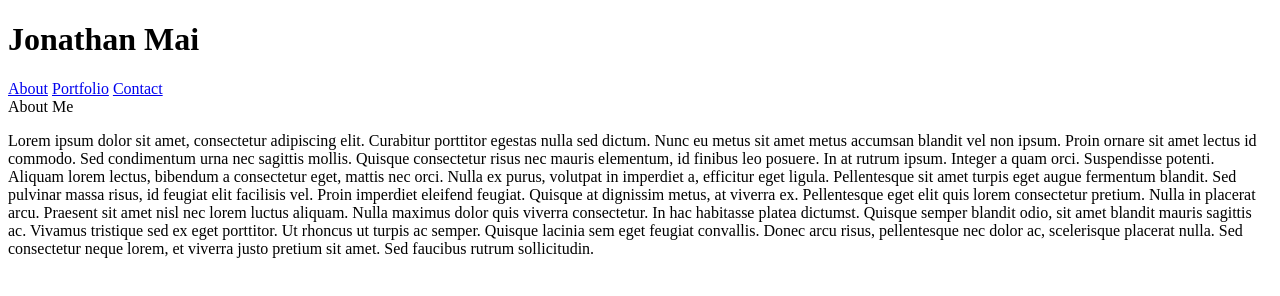
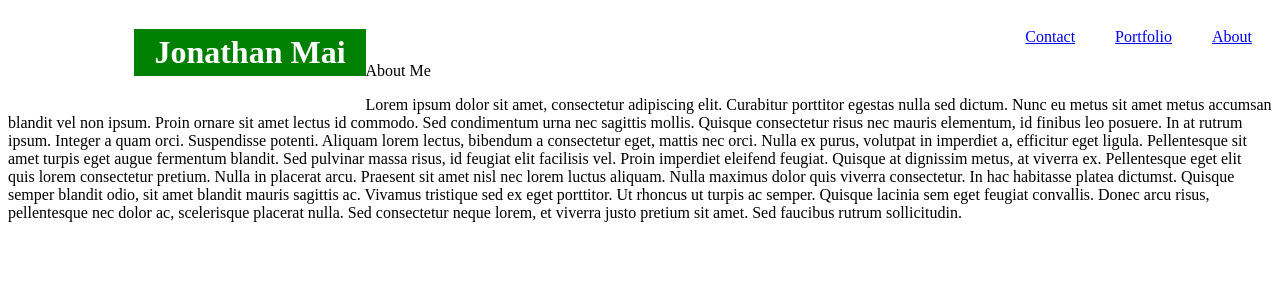
Before and after one commit to hjmai/hjmai.github.io, a plain HTML site: page index.html in a window 1280 px wide. Drawn offline with Linux system fonts and the light colour scheme.

Commit message:
Positioning

```diff
--- a/assets/css/style.css
+++ b/assets/css/style.css
@@ -0,0 +1,22 @@
+.topnav{
+    background: blue;
+}
+#name{
+    color: white;
+    padding: 5px 20px 5px 20px;
+    background: green;
+    float: left;
+    margin-left: 10%;
+}
+#contact{
+    margin: 20px;
+    float: right;
+}
+#about{
+    margin: 20px;
+    float: right;
+}
+#portfolio{
+    margin: 20px;
+    float: right;
+}
--- a/index.html
+++ b/index.html
@@ -7,12 +7,13 @@
         <title>Jonathan Mai's Portfolio</title>
     </head>
     <body>
-        <div class="topnav">
-            <h1>Jonathan Mai</h1>
-            <a href="index.html">About</a>
-            <a href="portfolio.html">Portfolio</a>
-            <a href="contact.html">Contact</a>
+        <div class="topnav" style="background: blue">
+            <h1 id="name">Jonathan Mai</h1>
+            <a href="index.html" id="about">About</a>
+            <a href="portfolio.html" id="portfolio">Portfolio</a>
+            <a href="contact.html" id="contact">Contact</a>
         </div>
+        <br><br><br>
         <div class="header">About Me</div>
         <div class="mainBody">
             <!-- <img src="me.jpg"> -->
```
